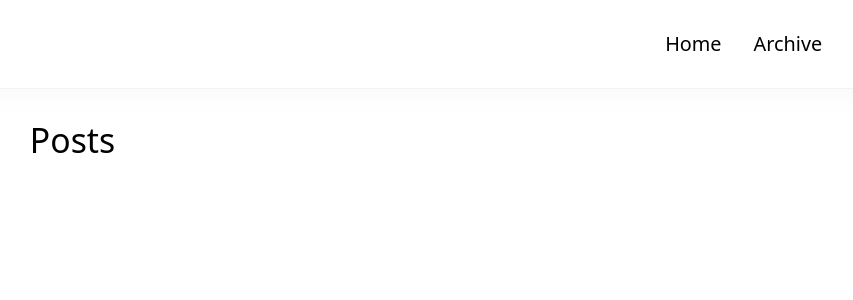
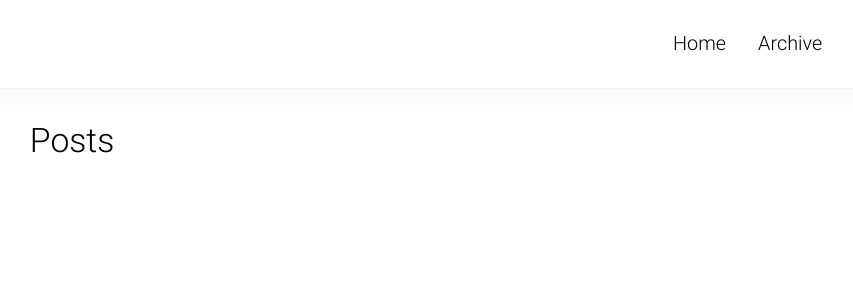
Before and after one commit to christopherstenson/christopherstenson.github.io, a Jekyll site: the page built from archive.md, in a window 1280 px wide. Shown: the top 300 px of the page, without its empty margins (198-1051 px from the left). Built offline with Jekyll 4.4.1, drawn with Linux system fonts in a browser that asks for light colours.

Commit message:
Update main.sass

```diff
--- a/assets/main.sass
+++ b/assets/main.sass
@@ -11,8 +11,9 @@
 @import highlight
 
 body
+  font-size: calc(1em + 0.3vw)
+  font-family: system
   display: flex
-  font-size: calc(1em + 0.3vw)
   min-height: 100vh
 
 body > header, body > footer
@@ -99,7 +100,6 @@
   margin: 0.4em -1rem
 
 nav a
-  display: inline-block
   margin: 0 1rem
 
 article header
```
